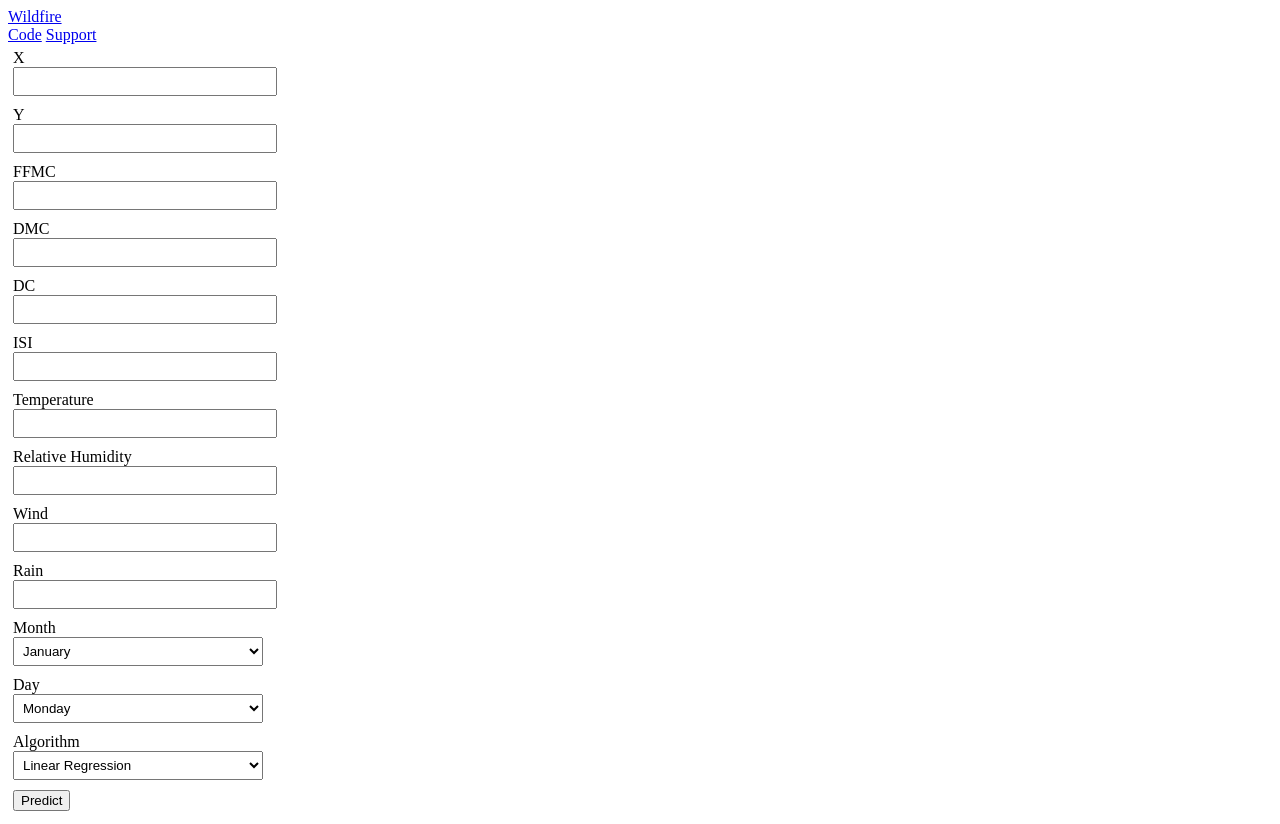
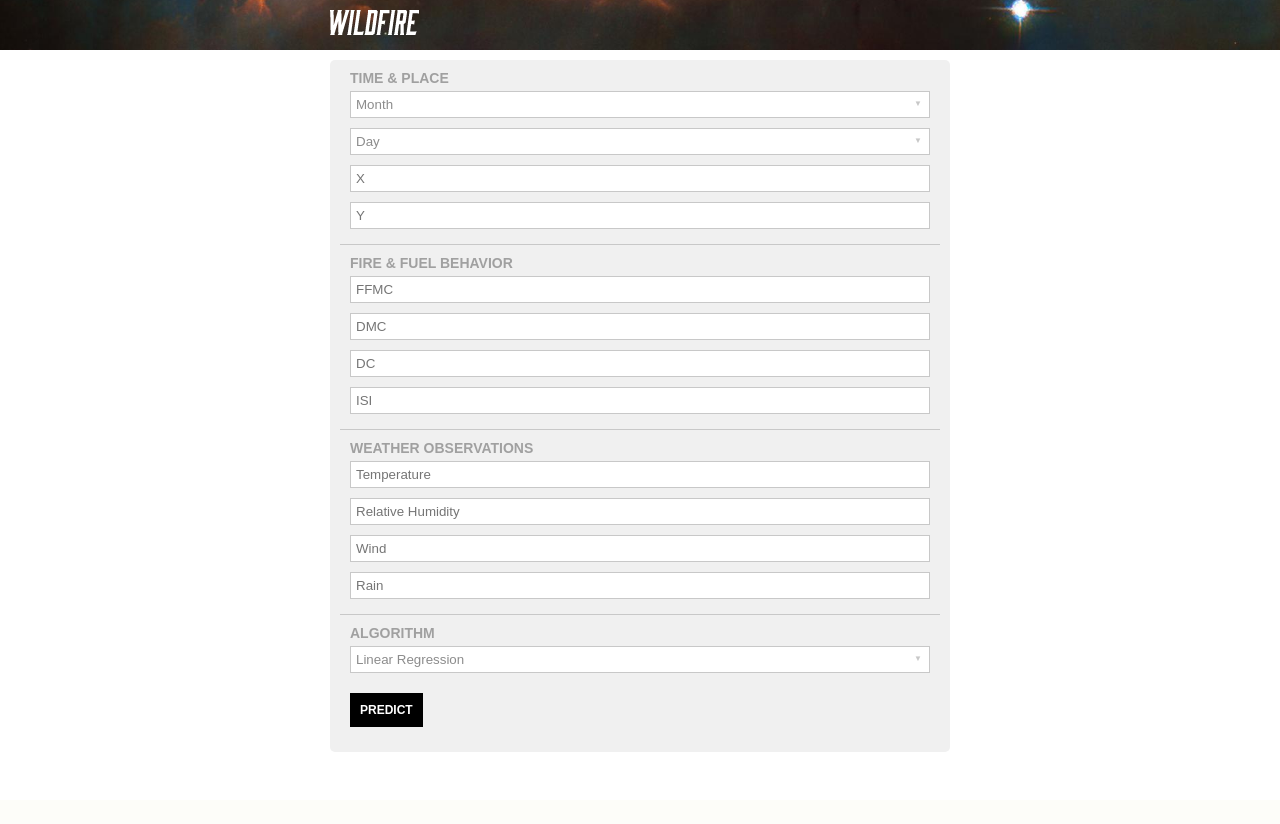
Before and after one commit to tjwhitaker/wildfire, a Bottle app: page / in a window 1280 px wide. After the commit the page ends 752 px from the top, so only its background shows below. Run offline with Bottle, Linux system fonts and the light colour scheme; parts of the project's set-up code (start-up, migrations or seed data) failed here and were passed over.

Commit message:
Style up our app

```diff
--- a/app/app.py
+++ b/app/app.py
@@ -6,6 +6,10 @@ import pandas as pd
 @route('/')
 def index():
     return template('templates/index.html')
+
+@route('/static/<filename>')
+def serve(filename):
+    return static_file(filename, root='static/')
 
 @post('/predict')
 def predict():
--- a/app/static/app.css
+++ b/app/static/app.css
@@ -0,0 +1,125 @@
+html, body {
+  font-family:sans-serif;
+  padding:0;
+  margin:0;
+}
+.wrapper {
+  max-width:640px;
+  width:100%;
+  padding:10px;
+  margin:0 auto;
+  box-sizing:border-box;
+}
+
+header {
+  background:url(/static/nebula.jpg) no-repeat bottom;
+  background-size:cover;
+}
+
+.logo {
+  color:white;
+  text-transform:uppercase;
+  font-weight:bold;
+  text-decoration:none;
+  font-size:18px;
+  letter-spacing:1px;
+}
+
+#frame {
+  background:white;
+  width:100%;
+}
+
+h1 {
+  color:rgb(160,160,160);
+  font-size:14px;
+  text-transform:uppercase;
+  margin:0;
+}
+p {
+  margin-top:0;
+}
+
+.button {
+  padding:10px;
+  color:white;
+  background:black;
+  font-size:12px;
+  font-weight:bold;
+  text-decoration:none;
+  text-transform:uppercase;
+  display:inline-block;
+  margin:10px 0;
+}
+
+form {
+  background:rgb(240,240,240);
+  border-radius:5px;
+}
+.section {
+  padding:10px;
+  margin:0 10px;
+}
+.section:not(:last-child) {
+  border-bottom:1px solid rgb(200,200,200);
+}
+fieldset {
+  border:none;
+  margin:0;
+  padding:5px 0;
+}
+.flex-wrapper {
+  display:flex;
+}
+.flex-wrapper div {
+  flex:1;
+}
+fieldset label,
+fieldset input,
+fieldset select {
+  display:block;
+}
+fieldset input,
+fieldset select {
+  padding:5px;
+  width:100%;
+  box-sizing:border-box;
+  -webkit-appearance:none;
+  -moz-appearance:none;
+  appearance:none;
+  border:1px solid rgb(200,200,200);
+  padding:5px;
+  color:rgb(140,140,140);
+  border-radius:0px;
+  background:white;
+}
+
+.select {
+  position:relative;
+}
+.select::after {
+  content:"▼";
+  font-size:8px;
+  padding:8px 8px;
+  position:absolute;
+  right:0;
+  top:0;
+  z-index:1;
+  text-align:center;
+  color:rgb(200,200,200);
+  pointer-events:none;
+}
+
+button {
+  padding:10px;
+  color:white;
+  background:black;
+  border:none;
+  font-size:12px;
+  font-weight:bold;
+  text-decoration:none;
+  text-transform:uppercase;
+  display:inline-block;
+  margin:10px 0;
+  cursor:pointer;
+}
--- a/app/templates/index.html
+++ b/app/templates/index.html
@@ -7,89 +7,28 @@
   <meta name="description" content="Predicting the burn area of forest fires in Montesinsho with machine learning.">
   <meta name="keywords" content="forest,fires,ml,ai,regression,api,predictions">
 
-  <title>Forest Fires | Predicting Burns</title>
+  <title>Wildfire | Predicting Burns</title>
 
-  <style>
-    fieldset {
-      border:none;
-      padding:5px;
-      margin:0;
-    }
-    fieldset label,
-    fieldset input,
-    fieldset select {
-      display:block;
-    }
-    fieldset input,
-    fieldset select {
-      padding:5px;
-      width:250px;
-    }
-  </style>
+  <link rel="stylesheet" href="/static/app.css">
 </head>
 <body>
   <header>
-    <a class="logo" href="/">Wildfire</a>
-    <nav>
-      <a href="https://github.com/new-baseline/wildfire">Code</a>
-      <a href="https://newbaseline.com">Support</a>
-    </nav>
+    <div class="wrapper">
+      <a class="logo" href="/">
+        <img src="/static/logo.png">
+      </a>
+    </div>
   </header>
   <main>
-    <form action='/predict' method='post'>
-      <fieldset>
-        <label for="x">X</label>
-        <input type="text" name="x">
-      </fieldset>
+    <div class="wrapper">
+      <form action="/predict" method="post">
+        <div class="section">
+          <h1>Time & Place</h1>
 
           <fieldset>
-        <label for="y">Y</label>
-        <input type="text" name="y">
-      </fieldset>
-
-      <fieldset>
-        <label for="ffmc">FFMC</label>
-        <input type="text" name="ffmc">
-      </fieldset>
-
-      <fieldset>
-        <label for="DMC">DMC</label>
-        <input type="text" name="dmc">
-      </fieldset>
-
-      <fieldset>
-        <label for="dc">DC</label>
-        <input type="text" name="dc">
-      </fieldset>
-
-      <fieldset>
-        <label for="isi">ISI</label>
-        <input type="text" name="isi">
-      </fieldset>
-
-      <fieldset>
-        <label for="temp">Temperature</label>
-        <input type="text" name="temp">
-      </fieldset>
-
-      <fieldset>
-        <label for="rh">Relative Humidity</label>
-        <input type="text" name="rh">
-      </fieldset>
-
-      <fieldset>
-        <label for="wind">Wind</label>
-        <input type="text" name="wind">
-      </fieldset>
-
-      <fieldset>
-        <label for="rain">Rain</label>
-        <input type="text" name="rain">
-      </fieldset>
-
-      <fieldset>
-        <label for="month">Month</label>
+            <div class="select">
               <select name="month">
+                <option value="" selected disabled hidden>Month</option>
                 <option value="jan">January</option>
                 <option value="feb">February</option>
                 <option value="mar">March</option>
@@ -103,11 +42,13 @@
                 <option value="nov">November</option>
                 <option value="dec">December</option>
               </select>
+            </div>
           </fieldset>
 
           <fieldset>
-        <label for="day">Day</label>
+            <div class="select">
               <select name="day">
+                <option value="" selected disabled hidden>Day</option>
                 <option value="mon">Monday</option>
                 <option value="tue">Tuesday</option>
                 <option value="wed">Wednesday</option>
@@ -116,10 +57,60 @@
                 <option value="sat">Saturday</option>
                 <option value="sun">Sunday</option>
               </select>
+            </div>
           </fieldset>
 
           <fieldset>
-        <label for="algo">Algorithm</label>
+            <input type="text" name="x" placeholder="X">
+          </fieldset>
+
+          <fieldset>
+            <input type="text" name="y" placeholder="Y">
+          </fieldset>
+        </div>
+
+        <div class="section">
+          <h1>Fire & Fuel Behavior</h1>
+          <fieldset>
+            <input type="text" name="ffmc" placeholder="FFMC">
+          </fieldset>
+
+          <fieldset>
+            <input type="text" name="dmc" placeholder="DMC">
+          </fieldset>
+
+          <fieldset>
+            <input type="text" name="dc" placeholder="DC">
+          </fieldset>
+
+          <fieldset>
+            <input type="text" name="isi" placeholder="ISI">
+          </fieldset>
+        </div>
+
+        <div class="section">
+          <h1>Weather Observations</h1>
+          <fieldset>
+            <input type="text" name="temp" placeholder="Temperature">
+          </fieldset>
+
+          <fieldset>
+            <input type="text" name="rh" placeholder="Relative Humidity">
+          </fieldset>
+
+          <fieldset>
+            <input type="text" name="wind" placeholder="Wind">
+          </fieldset>
+
+          <fieldset>
+            <input type="text" name="rain" placeholder="Rain">
+          </fieldset>
+        </div>
+
+        <div class="section">
+          <h1>Algorithm</h1>
+          <fieldset>
+            <div class="select">
               <select name="algo">
                 <option value="lr">Linear Regression</option>
                 <option value="ransac">RANSAC Regression</option>
@@ -127,11 +118,14 @@
                 <option value="sgd">Stochaistic Gradient Descent</option>
                 <option value="svr">Support Vector Regression</option>
               </select>
+            </div>
           </fieldset>
 
           <fieldset>
             <button type="submit">Predict</button>
           </fieldset>
+        </div>
       </form>
+    </div>
   </main>
 </body>
```
Also changed, not shown: app/README.md (added). Lines whose indentation alone changed are shown as unchanged.
